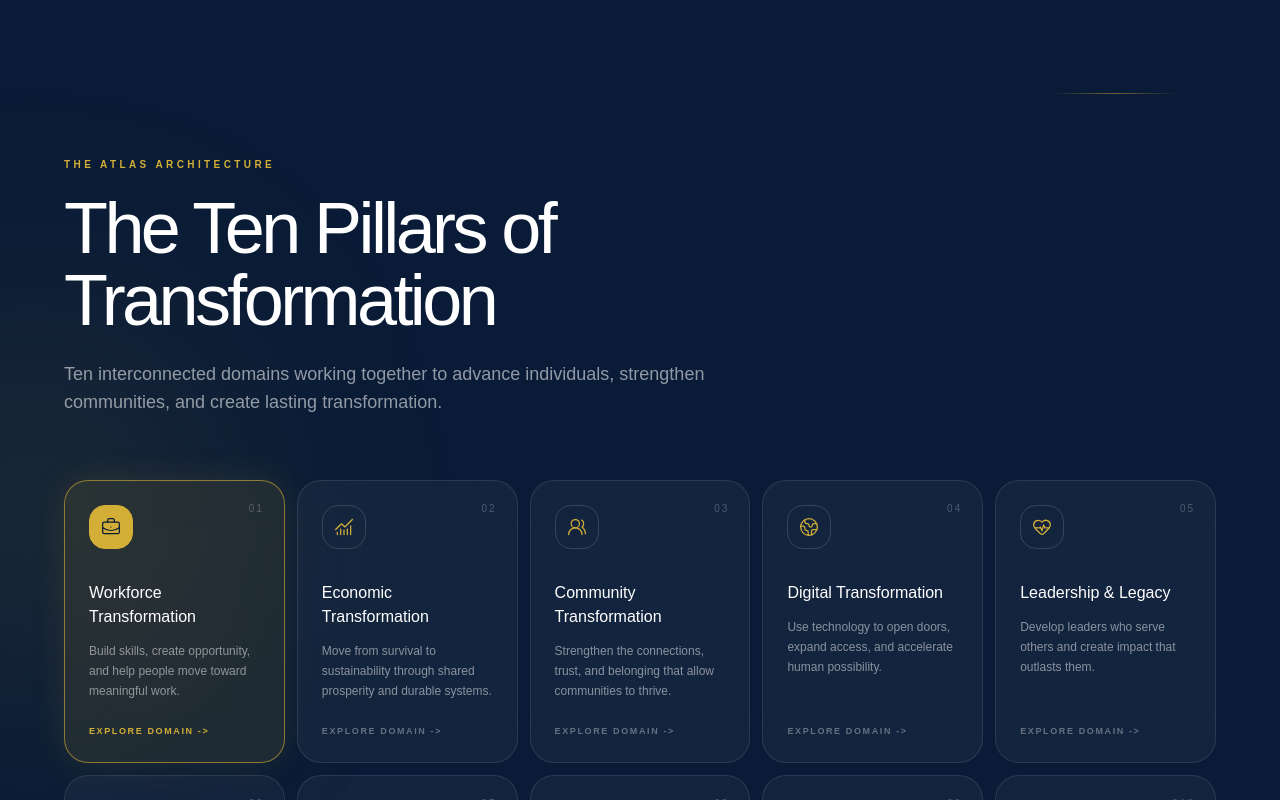
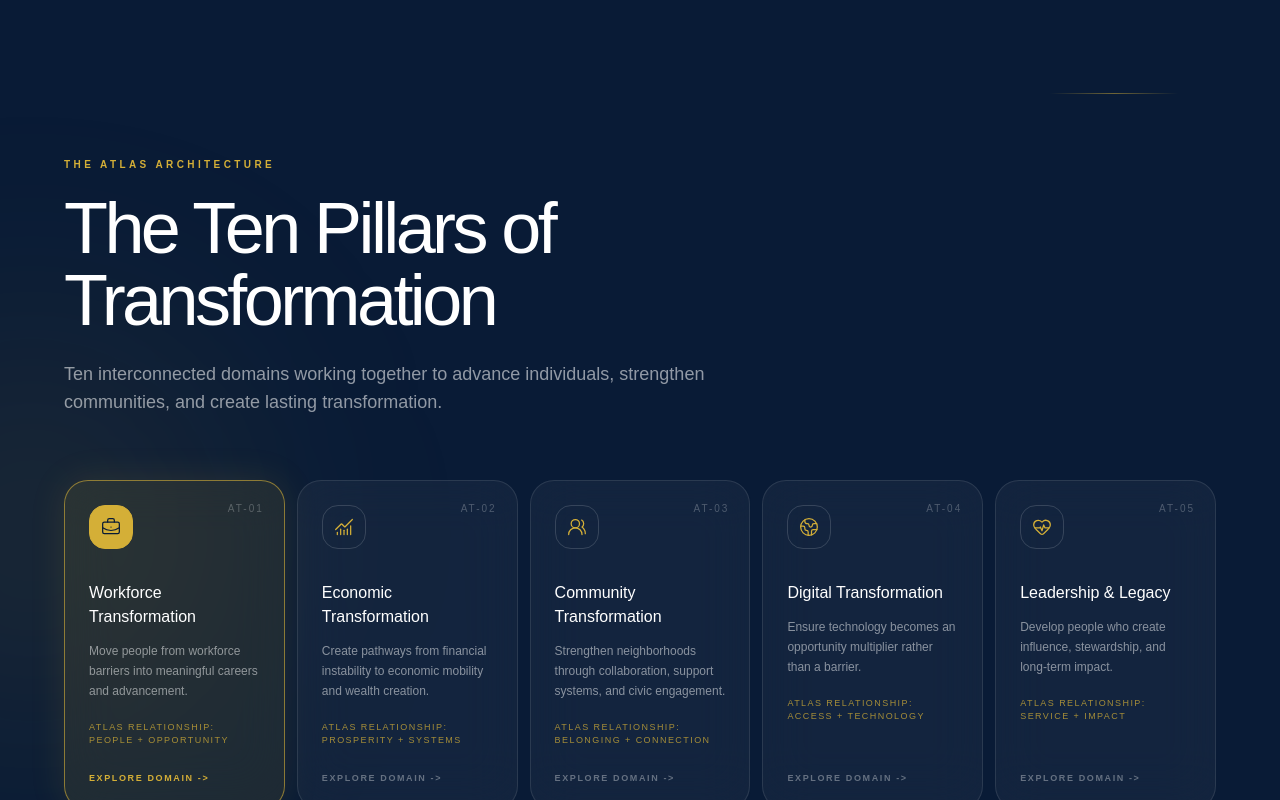
Before and after one commit to A-Brilliant-Change/platform, a Next.js app: page / in a window 1280 px wide. Shown: the part 3790-4590 px from the top of the page. Built offline with nearby package versions, Linux system fonts and the light colour scheme.

Commit message:
feat: align pillars with atlas domains

```diff
--- a/src/components/sections/Pillars.tsx
+++ b/src/components/sections/Pillars.tsx
@@ -1,15 +1,14 @@
 "use client";
 
 import {
-	Activity,
+	BookOpen,
 	BriefcaseBusiness,
-	Building2,
 	ChartNoAxesCombined,
+	Clapperboard,
 	Globe2,
 	HeartPulse,
-	Network,
+	Lightbulb,
 	Sparkles,
-	Sunrise,
 	UsersRound,
 	type LucideIcon,
 } from "lucide-react";
@@ -24,11 +23,11 @@ const icons: Record<string, LucideIcon> = {
 	community: UsersRound,
 	globe: Globe2,
 	leadership: HeartPulse,
-	infrastructure: Building2,
-	systems: Network,
-	sunrise: Sunrise,
-	organization: Activity,
-	sparkles: Sparkles,
+	education: BookOpen,
+	health: HeartPulse,
+	innovation: Lightbulb,
+	media: Clapperboard,
+	faith: Sparkles,
 };
 
 export default function Pillars() {
@@ -70,12 +69,13 @@ export default function Pillars() {
 								transition={{ duration: 0.6, delay: index * 0.05, ease: [0.22, 1, 0.36, 1] }}
 								className={`group relative flex min-h-64 flex-col items-start overflow-hidden rounded-3xl border p-6 text-left backdrop-blur-xl transition-all duration-500 focus-visible:outline-2 focus-visible:outline-offset-2 focus-visible:outline-[#D4AF37] ${isActive ? "border-[#D4AF37]/60 bg-[#D4AF37]/10 shadow-[0_0_36px_rgba(212,175,55,0.12)]" : "border-white/10 bg-white/4.5 hover:-translate-y-1 hover:border-[#D4AF37]/45 hover:bg-white/8"}`}
 							>
-								<span className="absolute right-5 top-5 text-[10px] tracking-[0.2em] text-white/25">0{index + 1}</span>
+								<span className="absolute right-5 top-5 text-[10px] tracking-[0.2em] text-white/25">{pillar.code}</span>
 								<span className={`flex h-11 w-11 items-center justify-center rounded-2xl border transition-all duration-500 ${isActive ? "border-[#D4AF37] bg-[#D4AF37] text-[#091B36]" : "border-white/15 text-[#D4AF37] group-hover:border-[#D4AF37]"}`}>
 									<Icon size={20} strokeWidth={1.5} aria-hidden="true" />
 								</span>
 								<h3 className="mt-8 max-w-48 font-light leading-6 text-white">{pillar.title}</h3>
 								<p className="mt-3 text-xs font-light leading-5 text-white/50">{pillar.description}</p>
+								<span className="mt-5 text-[9px] uppercase tracking-[0.16em] text-[#D4AF37]/75">Atlas relationship: {pillar.atlasRelationship}</span>
 								<span className={`mt-auto pt-6 text-[9px] font-semibold uppercase tracking-[0.18em] transition-colors ${isActive ? "text-[#D4AF37]" : "text-white/35 group-hover:text-[#D4AF37]"}`}>Explore Domain -&gt;</span>
 							</motion.button>
 						);
--- a/src/data/atlas/pillars.ts
+++ b/src/data/atlas/pillars.ts
@@ -1,73 +1,93 @@
 export const pillars = [
   {
     id: "workforce-transformation",
+    code: "AT-01",
     title: "Workforce Transformation",
-    description: "Build skills, create opportunity, and help people move toward meaningful work.",
+    description: "Move people from workforce barriers into meaningful careers and advancement.",
     icon: "briefcase",
     atlasRelationship: "People + Opportunity",
+    subdomains: ["Career Readiness", "Skills Development", "Certifications", "Employment Pathways", "Employer Partnerships", "Career Advancement"],
   },
   {
     id: "economic-transformation",
+    code: "AT-02",
     title: "Economic Transformation",
-    description: "Move from survival to sustainability through shared prosperity and durable systems.",
+    description: "Create pathways from financial instability to economic mobility and wealth creation.",
     icon: "chart",
     atlasRelationship: "Prosperity + Systems",
+    subdomains: ["Financial Literacy", "Entrepreneurship", "Small Business Development", "Community Commerce", "Social Enterprise", "Wealth Building"],
   },
   {
     id: "community-transformation",
+    code: "AT-03",
     title: "Community Transformation",
-    description: "Strengthen the connections, trust, and belonging that allow communities to thrive.",
+    description: "Strengthen neighborhoods through collaboration, support systems, and civic engagement.",
     icon: "community",
     atlasRelationship: "Belonging + Connection",
+    subdomains: ["Neighborhood Revitalization", "Volunteer Engagement", "Outreach", "Community Projects", "Civic Participation", "Public Service"],
   },
   {
     id: "digital-transformation",
+    code: "AT-04",
     title: "Digital Transformation",
-    description: "Use technology to open doors, expand access, and accelerate human possibility.",
+    description: "Ensure technology becomes an opportunity multiplier rather than a barrier.",
     icon: "globe",
     atlasRelationship: "Access + Technology",
+    subdomains: ["Digital Literacy", "Technology Access", "AI Readiness", "Cyber Skills", "Innovation Labs", "Emerging Technology"],
   },
   {
     id: "leadership-legacy",
+    code: "AT-05",
     title: "Leadership & Legacy",
-    description: "Develop leaders who serve others and create impact that outlasts them.",
+    description: "Develop people who create influence, stewardship, and long-term impact.",
     icon: "leadership",
     atlasRelationship: "Service + Impact",
+    subdomains: ["Leadership Development", "Mentorship", "Stewardship", "Influence", "Civic Leadership", "Legacy Building"],
   },
   {
-    id: "infrastructure-of-transformation",
-    title: "Infrastructure of Transformation",
-    description: "Build the foundations, resources, and conditions that make lasting change possible.",
-    icon: "infrastructure",
-    atlasRelationship: "Foundations + Capacity",
+    id: "education-learning",
+    code: "AT-06",
+    title: "Education & Learning",
+    description: "Create lifelong learning pathways that expand capability and possibility.",
+    icon: "education",
+    atlasRelationship: "Knowledge + Growth",
+    subdomains: ["Academic Success", "Career Education", "Continuing Education", "Certifications", "Coaching", "Learning Communities"],
   },
   {
-    id: "systems-design-framework",
-    title: "Systems Design Framework",
-    description: "See the whole system and design connected pathways from challenge to contribution.",
-    icon: "systems",
-    atlasRelationship: "Patterns + Pathways",
+    id: "health-well-being",
+    code: "AT-07",
+    title: "Health & Well-Being",
+    description: "Support holistic human flourishing through stability, wellness, and care.",
+    icon: "health",
+    atlasRelationship: "Wellness + Stability",
+    subdomains: ["Physical Wellness", "Mental Wellness", "Recovery Support", "Life Stability", "Family Strengthening", "Healthy Living"],
   },
   {
-    id: "brighter-futures-framework",
-    title: "Brighter Futures Framework",
-    description: "Turn a compelling vision of tomorrow into practical steps for today.",
-    icon: "sunrise",
-    atlasRelationship: "Vision + Direction",
+    id: "entrepreneurship-innovation",
+    code: "AT-08",
+    title: "Entrepreneurship & Innovation",
+    description: "Turn ideas into enterprises, products, and opportunities for the future.",
+    icon: "innovation",
+    atlasRelationship: "Ideas + Opportunity",
+    subdomains: ["Startups", "Innovation Labs", "Business Incubation", "Product Development", "Commercialization", "Future Industries"],
   },
   {
-    id: "organizational-capacity",
-    title: "Organizational Capacity",
-    description: "Equip organizations with the clarity, capability, and resilience to deliver change.",
-    icon: "organization",
-    atlasRelationship: "Capability + Resilience",
+    id: "media-storytelling",
+    code: "AT-09",
+    title: "Media & Storytelling",
+    description: "Amplify transformation through communication, creativity, and narrative.",
+    icon: "media",
+    atlasRelationship: "Voice + Momentum",
+    subdomains: ["Founder's Voice", "Community Stories", "Publications", "Journalism", "Creative Studio", "Digital Media"],
   },
   {
-    id: "trendsetting-innovations",
-    title: "Trendsetting Innovations",
-    description: "Spot emerging possibilities and turn bold ideas into useful momentum.",
-    icon: "sparkles",
-    atlasRelationship: "Signals + Momentum",
+    id: "faith-inspiration",
+    code: "AT-10",
+    title: "Faith & Inspiration",
+    description: "Provide hope, purpose, service, and encouragement for the journey forward.",
+    icon: "faith",
+    atlasRelationship: "Hope + Purpose",
+    subdomains: ["Encouragement", "Service", "Purpose", "Spiritual Growth", "Community Support", "Inspiration"],
   },
 ] as const;
 
```
